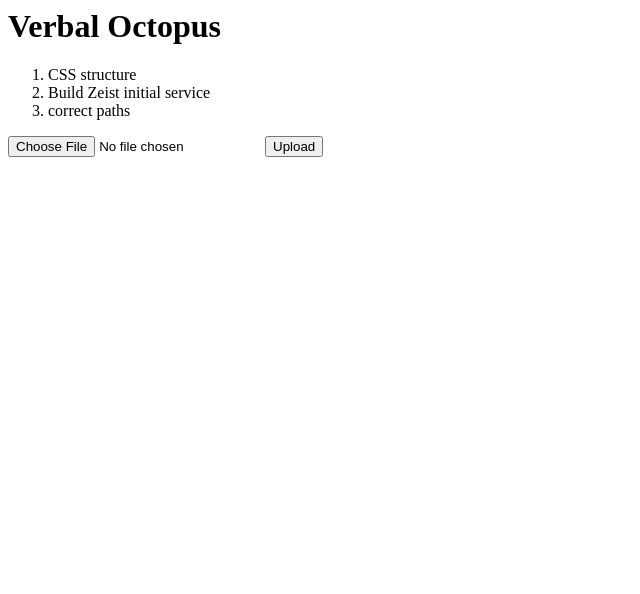
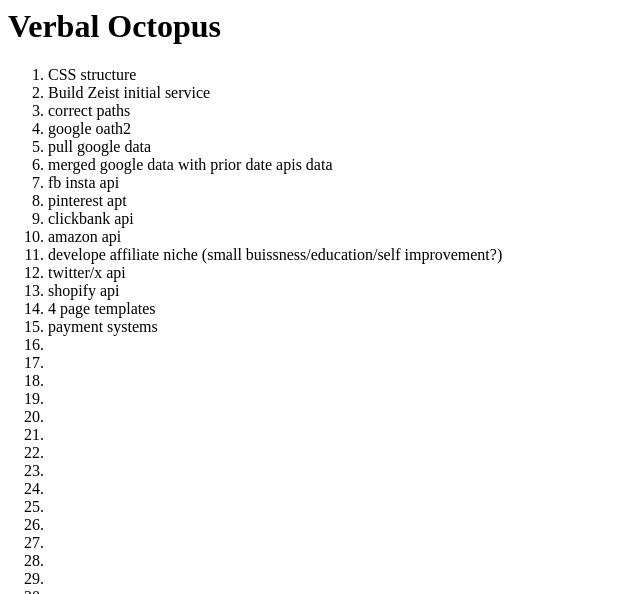
Before and after one commit to mm3023/EntrySeeker, a Django app: page /--bogo/ in a window 1280 px wide. Shown: the top 594 px of the page, without its empty margins (0-640 px from the left). Before the commit the page ends 157 px from the top, so only its background shows below. Run offline with Django 5.2, Linux system fonts and the light colour scheme.

Commit message:
Update inputTemplate.html

```diff
--- a/mysite/templates/inputTemplate.html
+++ b/mysite/templates/inputTemplate.html
@@ -13,6 +13,44 @@
 <li>CSS structure</li>
 <li>Build Zeist initial service</li>
 <li>correct paths</li>
+<li>google oath2</li>
+<li>pull google data</li>
+<li>merged google data with prior date apis data</li>
+<li>fb insta api</li>
+<li>pinterest apt</li>
+<li>clickbank api</li>
+<li>amazon api</li>
+<li>develope affiliate niche (small buissness/education/self improvement?)</li>
+<li>twitter/x api</li>
+<li>shopify api</li>
+<li>4 page templates</li>
+<li>payment systems</li>
+<li></li>
+<li></li>
+<li></li>
+<li></li>
+<li></li>
+<li></li>
+<li></li>
+<li></li>
+<li></li>
+<li></li>
+<li></li>
+<li></li>
+<li></li>
+<li></li>
+<li></li>
+<li></li>
+<li></li>
+<li></li>
+<li></li>
+<li></li>
+<li></li>
+<li></li>
+<li></li>
+<li></li>
+<li></li>
+
 </ol>
 <p></p>
 
```
